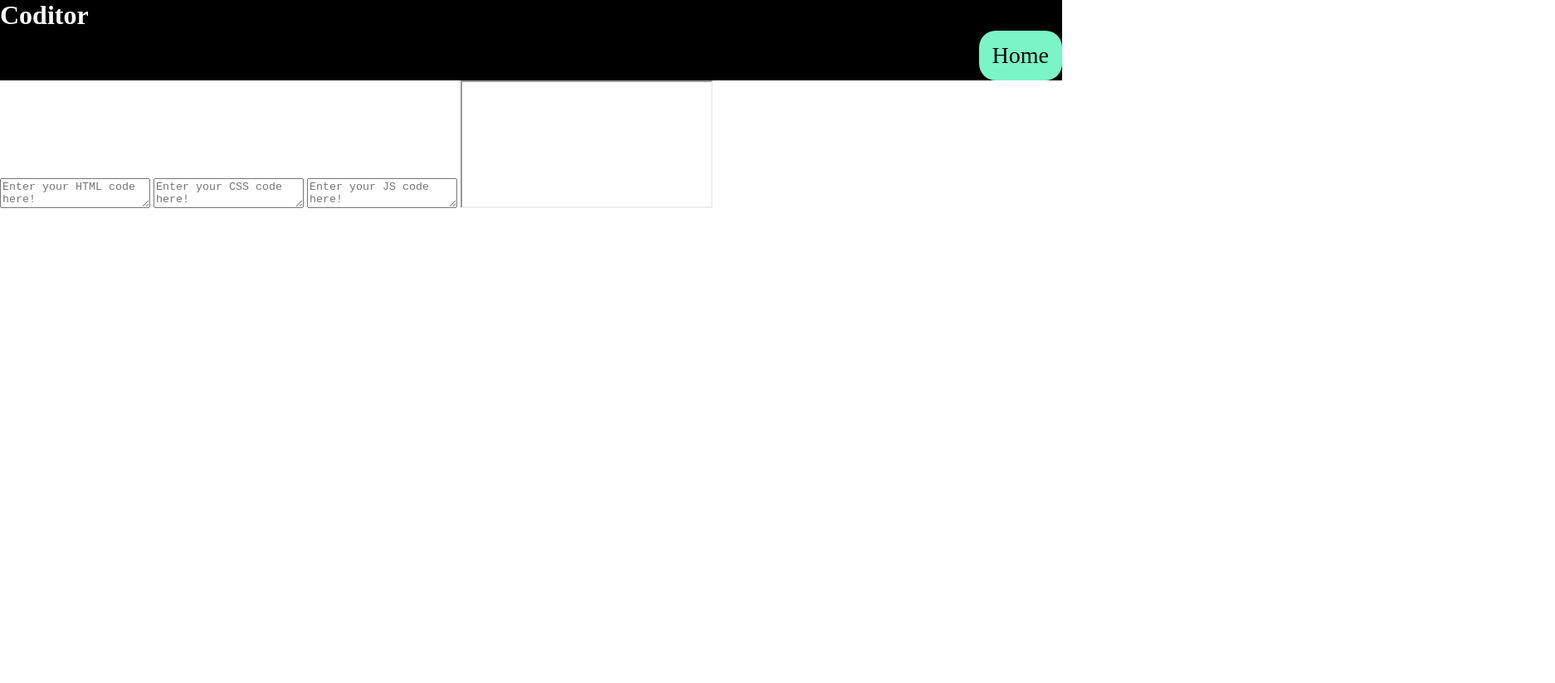
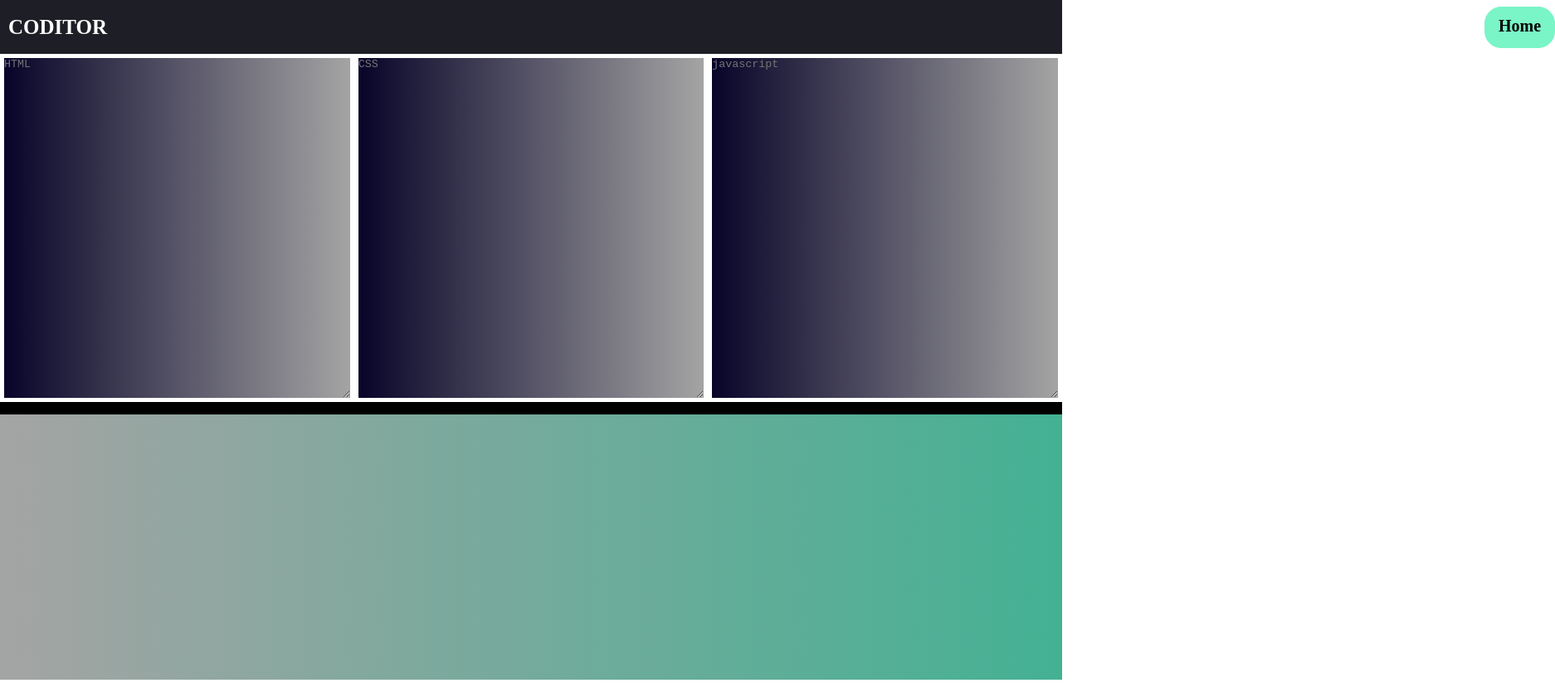
Before and after one commit to shrivastavpiyush23/Coditor, a plain HTML site: page editor.html in a window 1280 px wide. Shown: the whole page at 83% size, 1874 px wide, since content can reach past the window. Before the commit the page ends 800 px from the top, so only its background shows below. Drawn offline with Linux system fonts and the light colour scheme.

Commit message:
final commit 1

```diff
--- a/editor.html
+++ b/editor.html
@@ -8,17 +8,24 @@
     <title>Code editor</title>
 </head>
 <body>
-    <div class="topnav">
-        <h1>Coditor</h1>
-        <a class="active" href="index.html">Home</a>
+    <div id="coding_playground_outer">
+        <header id="playground_header">
+          <h1> CODITOR <a class="active" href="index.html">Home</a></h1>
+        </header>
+    </div>
+    <div class="page-wrap twilight">
+        <div class="boxes">
+          <div id="coding_area">
+            <textarea id="html" placeholder="HTML" class="prism-live language-html"></textarea>
+            <textarea id="css" placeholder="CSS" class="prism-live language-css"></textarea>
+            <textarea id="js" placeholder="javascript" class="prism-live language-js"></textarea>
+          </div>
+          <div id="code_output">
+            <iframe id="code"></iframe>
+          </div>
+        </div>
       </div>
-    <div class="editor">
-        <textarea id="html-code" placeholder="Enter your HTML code here!"></textarea>
-        <textarea id="css-code" placeholder="Enter your CSS code here!"></textarea>
-        <textarea id="js-code" placeholder="Enter your JS code here!"></textarea>
-        <iframe id="output"></iframe>
     </div>
-
-    <script type="text/javascript" src="/script.js"></script>
+    <script type="text/javascript" src="script.js"></script>
 </body>
 </html>
--- a/script.js
+++ b/script.js
@@ -1,12 +1,13 @@
-function run() {
-    let htmlCode = document.querySelector(".editor #html-code").value;
-    let cssCode = "<style>"+document.querySelector(".editor #css-code").value+"</style>";
-    let jsCode = document.querySelector(".editor #js-code").value;
-    let output = document.querySelector(".editor #output");
-    // console.log(htmlCode, cssCode, jsCode, output);
-    output.contentDocument.body.innerHTML = htmlCode+cssCode;
-    output.contentWindow.eval(jsCode);
+function compile(){
+    var html = document.getElementById("html");
+    var css = document.getElementById("css");
+    var js = document.getElementById("js");
+    var code = document.getElementById("code").contentWindow.document;
+
+    document.body.onkeyup = function(){
+        code.open();
+        code.writeln(html.value+"<style>"+css.value+"</style>" + "<script>"+js.value+"</script>")
+        code.close();
+    }
 }
-document.querySelector(".editor #html-code").addEventListener("keyup",run);
-document.querySelector(".editor #css-code").addEventListener("keyup",run);
-document.querySelector(".editor #js-code").addEventListener("keyup",run);
+compile();
--- a/style.css
+++ b/style.css
@@ -14,34 +14,42 @@
     overflow-x: hidden;
   }
   .topnav {
-    background-color: black;
-    overflow: hidden;
-    width: auto;
-    animation-name: nav;
-    animation-duration: 3s;
-    animation-fill-mode: forwards;
-    transition-property: transform;
-  }
-  @keyframes nav{
-    0%{opacity: 0}
-    100%{opacity: 1}
-  }
-  .topnav h1 {
-      color: white;
+    background: #1e1f26;
+    height: 65px;
   }
 
-  .topnav a {
+  .topnav h1 {
+    padding: 0;
+    margin-left: 10px;
+    text-align: center;
+    color: #fff;
+    font-weight: 700;
+    height: 100%;
+    display: flex;
+    align-items: center;
+    font-size: 25px;
+    line-height: 35px;
+    font-family: 'IBM Plex Sans', sens-serif;
+  }
+
+  .topnav > h1 > a {
+    color: black;
+    background: #7af5c8;
+    text-align: center;
+    align-items: center;
+    line-height: 80%;
+    padding: 14px 16px;
+    margin-left: 1600px;
+    text-decoration: none;
+    font-size: 20px;
+    border: 1px solid #7af5c8;
+    border-radius: 20px;
+    height: 20px;
     float: right;
-    color: #f2f2f2;
-    text-align: center;
-    padding: 14px 16px;
-    text-decoration: none;
-    font-size: 28px;
-    border-radius: 20px;
   }
 
   .topnav a:hover {
-    background-color: rgb(214, 51, 51);
+    background-color: rgb(8, 4, 41);
     color: black;
   }
 
@@ -68,6 +76,7 @@
     animation: heading;
     animation-duration: 3s;
     animation-fill-mode: forwards;
+    font-family: 'IBM Plex Sans', sens-serif;
   }
 
   @keyframes heading{
@@ -80,6 +89,7 @@
     animation-name: content;
     animation-duration: 3s;
     animation-fill-mode: forwards;
+    font-family: 'IBM Plex Sans', sens-serif;
   }
 
   @keyframes content{
@@ -96,6 +106,7 @@
       border: white 1px solid;
       border-radius: 35px;
       margin-top: 40px;
+      font-family: 'IBM Plex Sans', sens-serif;
       opacity: 0;
       animation-name: btn;
       animation-duration: 3s;
@@ -107,8 +118,8 @@
 
   .btn:hover{
     transform: rotateY(360deg);
-    color: red;
-    border: red 1px solid;
+    color: rgb(8, 4, 41);
+    border: rgb(8, 4, 41) 1px solid;
   }
 
   @keyframes btn {
@@ -121,6 +132,7 @@
     padding: 3px;
     opacity: 1;
     background-color: rgba(68,177,147,0.6);
+    font-family: 'IBM Plex Sans', sens-serif;
     color: white;
     position: absolute;
     width: 100%;
--- a/styles.css
+++ b/styles.css
@@ -1,6 +1,7 @@
 *{
-  margin: 0px;
-  padding: px;
+  margin: 0;
+  padding: 0;
+  outline: 0;
 }
 
 .topnav {
@@ -31,3 +32,72 @@
     background-color: #7af5c8;
     color: black;
   }
+
+  header#playground_header {
+    background: #1e1f26;
+    height: 65px;
+  }
+  header#playground_header > h1 {
+    padding: 0;
+    margin-left: 10px;
+    text-align: center;
+    color: #fff;
+    font-weight: 700;
+    height: 100%;
+    display: flex;
+    align-items: center;
+    font-size: 25px;
+    line-height: 35px;
+    font-family: 'IBM Plex Sans', sens-serif;
+  }
+  header#playground_header > h1 > a {
+    float: right;
+    color: black;
+    background: #7af5c8;
+    text-align: center;
+    padding: 14px 16px;
+    margin-left: 1660px;
+    text-decoration: none;
+    font-size: 20px;
+    border: 1px solid #7af5c8;
+    border-radius: 20px;
+    height: 20px;
+    line-height: 80%;
+  }
+  iframe#code {
+    bottom: 0;
+    position: relative;
+    width: 100%;
+    height: 40vh;
+    border: unset;
+    background: linear-gradient(to left, rgb(68,177,147), rgba(0, 0, 0, 0.356));
+    color: white;
+  }
+  .prism-live {
+    min-height: 350px;
+    overflow-x: hidden;
+    width: 100%;
+    background: linear-gradient(to right, rgb(8, 4, 41), rgba(0, 0, 0, 0.356));
+    border: 5px solid white;
+    color: white;
+  }
+  div#coding_area > div {
+    width: 100%;
+  }
+  div#coding_area > div:first-child {
+    border: 10px solid white;;
+  }
+  div#coding_area {
+    width: 100%;
+    height: calc(60vh - 60px);
+    min-height: 125px;
+    display: flex;
+    overflow: hidden;
+    border-bottom: 15px solid black;
+
+
+  }
+  div#code_output {
+    height: 100%;
+    color: white;
+  }
```
Also changed, not shown: index.html (+1 -2 lines).
